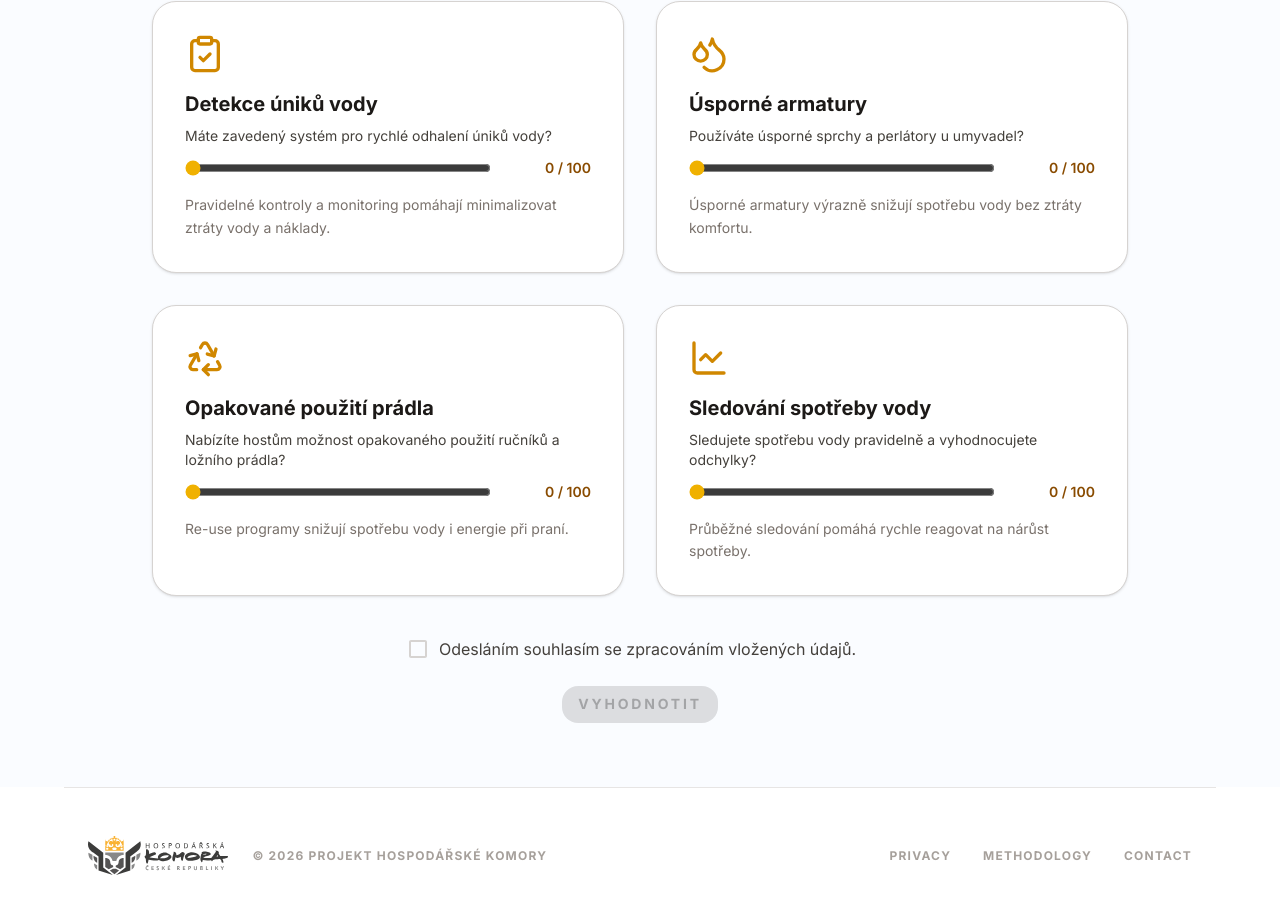
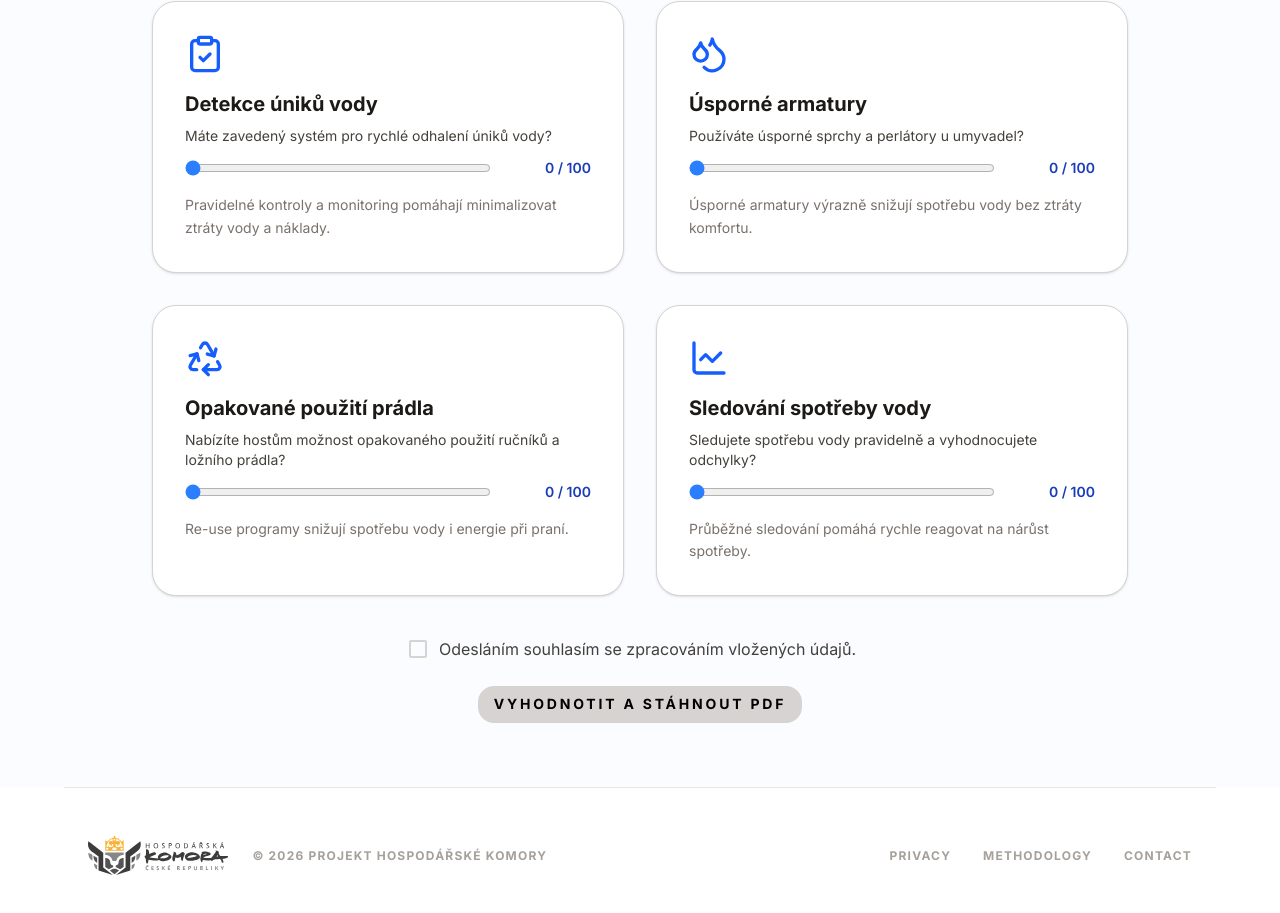
Before and after one commit to qwerjorsag/GreenPack, a React (Vite) app: page /wateraudit in a window 1280 px wide. Shown: the part 635-1548 px from the top of the page. Built offline with nearby package versions, Linux system fonts and the light colour scheme.

Commit message:
vygenerovane self audity a nastylovane. dynamicky jdou pridat na stranku, navbary meni barvu

```diff
--- /dev/null
+++ b/src/components/HomeTile/HomeTile.tsx
@@ -0,0 +1,46 @@
+import React from 'react';
+import { Link } from 'react-router-dom';
+import { ChevronRight } from 'lucide-react';
+
+type Props = {
+  title: string;
+  description: string;
+  icon: React.ReactNode;
+  path: string;
+  color: string;
+  hoverBorder: string;
+  hoverShadow: string;
+  ctaText: string;
+  ctaLabel: string;
+};
+
+export default function HomeTile({
+  title,
+  description,
+  icon,
+  path,
+  color,
+  hoverBorder,
+  hoverShadow,
+  ctaText,
+  ctaLabel,
+}: Props) {
+  return (
+    <Link
+      to={path}
+      className={`group block h-full bg-white rounded-[2.5rem] p-10 shadow-sm border border-stone-200 hover:shadow-2xl hover:scale-[1.02] transition-all duration-500 ${hoverBorder} ${hoverShadow}`}
+    >
+      <div className={`w-16 h-16 ${color} rounded-2xl flex items-center justify-center mb-6 group-hover:scale-110 transition-transform`}>
+        {icon}
+      </div>
+      <h3 className="text-2xl font-bold mb-3">{title}</h3>
+      <p className="text-stone-500 text-sm leading-relaxed mb-6">
+        {description}
+      </p>
+      <div className={`flex items-center gap-2 font-bold text-sm uppercase tracking-widest ${ctaText}`}>
+        {ctaLabel}
+        <ChevronRight className="w-4 h-4 group-hover:translate-x-1 transition-transform" />
+      </div>
+    </Link>
+  );
+}
--- /dev/null
+++ b/src/components/HomeTile/index.ts
@@ -0,0 +1 @@
+export { default } from './HomeTile';
--- a/src/components/Navbar/Navbar.tsx
+++ b/src/components/Navbar/Navbar.tsx
@@ -25,16 +25,19 @@ export default function Navbar() {
       case '/electricity': return { bg: 'bg-yellow-400', text: 'text-black', border: 'border-black', hover: 'hover:bg-black/10', active: 'bg-black/10 text-black', inactive: 'text-black/70 hover:text-black' };
       case '/electricityaudit': return { bg: 'bg-yellow-400', text: 'text-black', border: 'border-black', hover: 'hover:bg-black/10', active: 'bg-black/10 text-black', inactive: 'text-black/70 hover:text-black' };
       case '/water': return { bg: 'bg-blue-900', text: 'text-white', border: 'border-black', hover: 'hover:bg-white/20', active: 'bg-white/20 text-white', inactive: 'text-white/70 hover:text-white' };
+      case '/wateraudit': return { bg: 'bg-blue-900', text: 'text-white', border: 'border-black', hover: 'hover:bg-white/20', active: 'bg-white/20 text-white', inactive: 'text-white/70 hover:text-white' };
       case '/waste': return { bg: 'bg-stone-900', text: 'text-white', border: 'border-black', hover: 'hover:bg-white/15', active: 'bg-white/15 text-white', inactive: 'text-white/70 hover:text-white' };
+      case '/wasteaudit': return { bg: 'bg-stone-900', text: 'text-white', border: 'border-black', hover: 'hover:bg-white/15', active: 'bg-white/15 text-white', inactive: 'text-white/70 hover:text-white' };
       default: return { bg: 'bg-emerald-900', text: 'text-white', border: 'border-black', hover: 'hover:bg-white/20', active: 'bg-white/20 text-white', inactive: 'text-white/70 hover:text-white' };
     }
   };
 
   const theme = getTheme();
   const isElectricity = location.pathname === '/electricity' || location.pathname === '/electricityaudit';
+  const useBlackLogo = isElectricity;
   const logoSrc = i18n.language === 'cs'
-    ? (isElectricity ? logoCzBlack : logoCzWhite)
-    : (isElectricity ? logoEnBlack : logoEnWhite);
+    ? (useBlackLogo ? logoCzBlack : logoCzWhite)
+    : (useBlackLogo ? logoEnBlack : logoEnWhite);
 
   const navLinks = [
     { path: '/', icon: <Home className="w-4 h-4" />, label: isCs ? 'Domů' : 'Home' },
--- a/src/components/SelfAuditCard/SelfAuditCard.tsx
+++ b/src/components/SelfAuditCard/SelfAuditCard.tsx
@@ -11,6 +11,7 @@ interface SelfAuditCardProps {
   showRatingValueColor?: boolean;
   showRating?: boolean;
   icon: React.ReactNode;
+  themeColor?: 'yellow' | 'blue' | 'stone';
 }
 
 export default function SelfAuditCard({
@@ -24,10 +25,17 @@ export default function SelfAuditCard({
   showRating = false,
   showRatingValueColor = false,
   icon,
+  themeColor = 'yellow',
 }: SelfAuditCardProps) {
+  const theme = {
+    yellow: { icon: 'text-yellow-600', accent: 'accent-yellow-500', value: 'text-yellow-800' },
+    blue: { icon: 'text-blue-600', accent: 'accent-blue-500', value: 'text-blue-800' },
+    stone: { icon: 'text-stone-700', accent: 'accent-stone-500', value: 'text-stone-700' },
+  }[themeColor];
+
   return (
     <div className="bg-white p-8 rounded-3xl border border-stone-300 shadow-sm">
-      <div className="mb-4 text-yellow-600">{icon}</div>
+      <div className={`mb-4 ${theme.icon}`}>{icon}</div>
       <h3 className="text-xl font-bold mb-2">{title}</h3>
       {question ? (
         <p className="text-sm text-stone-700 mb-3">{question}</p>
@@ -41,11 +49,11 @@ export default function SelfAuditCard({
           step={1}
           value={value}
           onChange={(e) => onChange(Number(e.target.value))}
-          className="w-full accent-yellow-500"
+          className={`w-full ${theme.accent}`}
         />
         <div
           className={`min-w-[84px] text-right text-sm font-semibold ${
-            showRatingValueColor ? ratingColorClass ?? 'text-yellow-800' : 'text-yellow-800'
+            showRatingValueColor ? ratingColorClass ?? theme.value : theme.value
           }`}
         >
           {value} / 100
--- a/src/components/ui/PrimaryButton/PrimaryButton.tsx
+++ b/src/components/ui/PrimaryButton/PrimaryButton.tsx
@@ -7,16 +7,31 @@ type Props = {
   onClick?: () => void;
   disabled?: boolean;
   className?: string;
+  themeColor?: 'yellow' | 'blue' | 'stone';
 };
 
-export default function PrimaryButton({ children, onClick, disabled, className }: Props) {
+export default function PrimaryButton({ children, onClick, disabled, className, themeColor = 'yellow' }: Props) {
+  const theme = {
+    yellow: { bg: '#facc15', hover: '#fbbf24', shadow: 'rgba(113, 63, 18, 0.1)', text: '#000000' },
+    blue: { bg: '#2563eb', hover: '#3b82f6', shadow: 'rgba(30, 58, 138, 0.2)', text: '#ffffff' },
+    stone: { bg: '#1c1917', hover: '#292524', shadow: 'rgba(28, 25, 23, 0.2)', text: '#ffffff' },
+  }[themeColor];
+
   return (
     <Button
       variant="contained"
       onClick={onClick}
       disabled={disabled}
+      sx={{
+        backgroundColor: theme.bg,
+        color: theme.text,
+        boxShadow: `0 10px 20px -10px ${theme.shadow}`,
+        transition: 'transform 0.35s ease, background-color 0.35s ease, box-shadow 0.35s ease',
+        '&:hover': { backgroundColor: theme.hover, transform: 'scale(1.05)' },
+        '&.Mui-disabled': { backgroundColor: '#d6d3d1', color: '#000000' },
+      }}
       className={clsx(
-        'px-6 py-3 rounded-2xl bg-yellow-500 text-black font-bold uppercase tracking-widest text-sm shadow-md shadow-yellow-900/10 hover:bg-yellow-400 transition-all disabled:bg-stone-300 disabled:text-black disabled:cursor-not-allowed cursor-pointer',
+        'px-6 py-3 rounded-2xl font-bold uppercase tracking-widest text-sm transition-all disabled:cursor-not-allowed cursor-pointer',
         className
       )}
     >
--- /dev/null
+++ b/src/data/homeTiles.json
@@ -0,0 +1,110 @@
+{
+  "tiles": [
+    {
+      "id": "electricity",
+      "icon": "electricity",
+      "path": "/electricity",
+      "color": "bg-amber-50",
+      "hoverBorder": "hover:border-amber-500",
+      "hoverShadow": "hover:shadow-amber-900/10",
+      "ctaText": "text-amber-700",
+      "title": {
+        "cs": "Elektřina",
+        "en": "Electricity"
+      },
+      "description": {
+        "cs": "Sledování spotřeby energie a obnovitelných zdrojů.",
+        "en": "Track energy consumption and renewable sources."
+      }
+    },
+    {
+      "id": "water",
+      "icon": "water",
+      "path": "/water",
+      "color": "bg-blue-50",
+      "hoverBorder": "hover:border-blue-500",
+      "hoverShadow": "hover:shadow-blue-900/10",
+      "ctaText": "text-blue-600",
+      "title": {
+        "cs": "Voda",
+        "en": "Water"
+      },
+      "description": {
+        "cs": "Analýza spotřeby vody a recyklace.",
+        "en": "Analyze water usage and recycling."
+      }
+    },
+    {
+      "id": "waste",
+      "icon": "waste",
+      "path": "/waste",
+      "color": "bg-stone-100",
+      "hoverBorder": "hover:border-stone-500",
+      "hoverShadow": "hover:shadow-stone-900/10",
+      "ctaText": "text-stone-700",
+      "title": {
+        "cs": "Odpad",
+        "en": "Waste"
+      },
+      "description": {
+        "cs": "Správa odpadu a efektivita recyklace.",
+        "en": "Waste management and recycling efficiency."
+      }
+    },
+    {
+      "id": "self-audit-electricity",
+      "icon": "electricity",
+      "path": "/electricityaudit",
+      "color": "bg-amber-50",
+      "hoverBorder": "hover:border-amber-500",
+      "hoverShadow": "hover:shadow-amber-900/10",
+      "ctaText": "text-amber-700",
+      "title": {
+        "cs": "Self-Audit elektřiny",
+        "en": "Electricity Self-Audit"
+      },
+      "description": {
+        "cs": "Rychlé zhodnocení úspor a opatření pro váš provoz.",
+        "en": "Quick assessment of savings and measures for your operation."
+      }
+    },
+    {
+      "id": "self-audit-water",
+      "icon": "water",
+      "path": "/wateraudit",
+      "color": "bg-blue-50",
+      "hoverBorder": "hover:border-blue-500",
+      "hoverShadow": "hover:shadow-blue-900/10",
+      "ctaText": "text-blue-600",
+      "title": {
+        "cs": "Self-Audit vody",
+        "en": "Water Self-Audit"
+      },
+      "description": {
+        "cs": "Rychlé zhodnocení spotřeby vody a úsporných opatření.",
+        "en": "Quick assessment of water use and saving measures."
+      }
+    },
+    {
+      "id": "self-audit-waste",
+      "icon": "waste",
+      "path": "/wasteaudit",
+      "color": "bg-stone-100",
+      "hoverBorder": "hover:border-stone-500",
+      "hoverShadow": "hover:shadow-stone-900/10",
+      "ctaText": "text-stone-700",
+      "title": {
+        "cs": "Self-Audit odpadu",
+        "en": "Waste Self-Audit"
+      },
+      "description": {
+        "cs": "Rychlé zhodnocení třídění a prevence odpadu.",
+        "en": "Quick assessment of waste sorting and prevention."
+      }
+    }
+  ],
+  "cta": {
+    "cs": "Více informací",
+    "en": "Learn More"
+  }
+}
--- a/src/pages/Home.tsx
+++ b/src/pages/Home.tsx
@@ -1,80 +1,26 @@
 import React from 'react';
 import { useTranslation } from 'react-i18next';
 import { motion } from 'motion/react';
-import { Link } from 'react-router-dom';
-import { Zap, Droplets, Trash2, ChevronRight } from 'lucide-react';
+import { Zap, Droplets, Trash2 } from 'lucide-react';
+import HomeTile from '../components/HomeTile';
+import tilesData from '../data/homeTiles.json';
 
 export default function Home() {
   const { t, i18n } = useTranslation();
 
-  const tiles = [
-    {
-      id: 'electricity',
-      title: i18n.language === 'cs' ? 'Elektřina' : 'Electricity',
-      description: i18n.language === 'cs' ? 'Sledování spotřeby energie a obnovitelných zdrojů.' : 'Track energy consumption and renewable sources.',
-      icon: <Zap className="w-8 h-8 text-amber-600 group-hover:text-amber-700 transition-colors" />,
-      path: '/electricity',
-      color: 'bg-amber-50',
-      hoverBorder: 'hover:border-amber-500',
-      hoverShadow: 'hover:shadow-amber-900/10',
-      ctaText: 'text-amber-700'
-    },
-    {
-      id: 'water',
-      title: i18n.language === 'cs' ? 'Voda' : 'Water',
-      description: i18n.language === 'cs' ? 'Analýza spotřeby vody a recyklace.' : 'Analyze water usage and recycling.',
-      icon: <Droplets className="w-8 h-8 text-blue-600 group-hover:text-blue-700 transition-colors" />,
-      path: '/water',
-      color: 'bg-blue-50',
-      hoverBorder: 'hover:border-blue-500',
-      hoverShadow: 'hover:shadow-blue-900/10',
-      ctaText: 'text-blue-600'
-    },
-    {
-      id: 'waste',
-      title: i18n.language === 'cs' ? 'Odpad' : 'Waste',
-      description: i18n.language === 'cs' ? 'Správa odpadu a efektivita recyklace.' : 'Waste management and recycling efficiency.',
-      icon: <Trash2 className="w-8 h-8 text-stone-700 group-hover:text-stone-800 transition-colors" />,
-      path: '/waste',
-      color: 'bg-stone-100',
-      hoverBorder: 'hover:border-stone-500',
-      hoverShadow: 'hover:shadow-stone-900/10',
-      ctaText: 'text-stone-700'
-    },
-    {
-      id: 'self-audit-electricity',
-      title: i18n.language === 'cs' ? 'Self-Audit elektřiny' : 'Electricity Self-Audit',
-      description: i18n.language === 'cs' ? 'Rychlé zhodnocení úspor a opatření pro váš provoz.' : 'Quick assessment of savings and measures for your operation.',
-      icon: <Zap className="w-8 h-8 text-amber-600 group-hover:text-amber-700 transition-colors" />,
-      path: '/electricityaudit',
-      color: 'bg-amber-50',
-      hoverBorder: 'hover:border-amber-500',
-      hoverShadow: 'hover:shadow-amber-900/10',
-      ctaText: 'text-amber-700'
-    },
-    {
-      id: 'self-audit-water',
-      title: i18n.language === 'cs' ? 'Self-Audit vody' : 'Water Self-Audit',
-      description: i18n.language === 'cs' ? 'Rychlé zhodnocení spotřeby vody a úsporných opatření.' : 'Quick assessment of water use and saving measures.',
-      icon: <Droplets className="w-8 h-8 text-blue-600 group-hover:text-blue-700 transition-colors" />,
-      path: '/wateraudit',
-      color: 'bg-blue-50',
-      hoverBorder: 'hover:border-blue-500',
-      hoverShadow: 'hover:shadow-blue-900/10',
-      ctaText: 'text-blue-600'
-    },
-    {
-      id: 'self-audit-waste',
-      title: i18n.language === 'cs' ? 'Self-Audit odpadu' : 'Waste Self-Audit',
-      description: i18n.language === 'cs' ? 'Rychlé zhodnocení třídění a prevence odpadu.' : 'Quick assessment of waste sorting and prevention.',
-      icon: <Trash2 className="w-8 h-8 text-stone-700 group-hover:text-stone-800 transition-colors" />,
-      path: '/wasteaudit',
-      color: 'bg-stone-100',
-      hoverBorder: 'hover:border-stone-500',
-      hoverShadow: 'hover:shadow-stone-900/10',
-      ctaText: 'text-stone-700'
-    }
-  ];
+  const iconMap: Record<string, React.ReactNode> = {
+    electricity: <Zap className="w-8 h-8 text-amber-600 group-hover:text-amber-700 transition-colors" />,
+    water: <Droplets className="w-8 h-8 text-blue-600 group-hover:text-blue-700 transition-colors" />,
+    waste: <Trash2 className="w-8 h-8 text-stone-700 group-hover:text-stone-800 transition-colors" />,
+  };
+
+  const tiles = tilesData.tiles.map((tile) => ({
+    ...tile,
+    title: i18n.language === 'cs' ? tile.title.cs : tile.title.en,
+    description: i18n.language === 'cs' ? tile.description.cs : tile.description.en,
+    icon: iconMap[tile.icon],
+    ctaLabel: i18n.language === 'cs' ? tilesData.cta.cs : tilesData.cta.en,
+  }));
 
   return (
     <div className="min-h-screen bg-emerald-50/50 font-sans text-stone-900">
@@ -136,22 +82,17 @@ export default function Home() {
               animate={{ opacity: 1, y: 0 }}
               transition={{ delay: 0.3 + idx * 0.1 }}
             >
-              <Link
-                to={tile.path}
-                className={`group block h-full bg-white rounded-[2.5rem] p-10 shadow-sm border border-stone-200 hover:shadow-2xl hover:scale-[1.02] transition-all duration-500 ${tile.hoverBorder} ${tile.hoverShadow}`}
-              >
-                <div className={`w-16 h-16 ${tile.color} rounded-2xl flex items-center justify-center mb-6 group-hover:scale-110 transition-transform`}>
-                  {tile.icon}
-                </div>
-                <h3 className="text-2xl font-bold mb-3">{tile.title}</h3>
-                <p className="text-stone-500 text-sm leading-relaxed mb-6">
-                  {tile.description}
-                </p>
-                <div className={`flex items-center gap-2 font-bold text-sm uppercase tracking-widest ${tile.ctaText}`}>
-                  {i18n.language === 'cs' ? 'Více informací' : 'Learn More'}
-                  <ChevronRight className="w-4 h-4 group-hover:translate-x-1 transition-transform" />
-                </div>
-              </Link>
+              <HomeTile
+                title={tile.title}
+                description={tile.description}
+                icon={tile.icon}
+                path={tile.path}
+                color={tile.color}
+                hoverBorder={tile.hoverBorder}
+                hoverShadow={tile.hoverShadow}
+                ctaText={tile.ctaText}
+                ctaLabel={tile.ctaLabel}
+              />
             </motion.div>
           ))}
         </div>
--- a/src/pages/SelfAuditElectricity.tsx
+++ b/src/pages/SelfAuditElectricity.tsx
@@ -188,6 +188,7 @@ export default function SelfAuditElectricity() {
               showRatingValueColor={showEvaluation}
               showRating={showEvaluation}
               icon={card.icon}
+              themeColor="yellow"
             />
           ))}
         </div>
@@ -207,8 +208,9 @@ export default function SelfAuditElectricity() {
             <PrimaryButton
               onClick={handleSubmit}
               disabled={!consent || isSubmitting}
+              themeColor="yellow"
             >
-              {isSubmitting ? (isCs ? 'Vyhodnocuji...' : 'Evaluating...') : (isCs ? 'Vyhodnotit' : 'Evaluate')}
+              {isSubmitting ? (isCs ? 'Vyhodnocuji...' : 'Evaluating...') : (isCs ? 'Vyhodnotit a stáhnout PDF' : 'Evaluate and download PDF')}
             </PrimaryButton>
             {showPdfButton ? (
               <SecondaryButton
--- a/src/pages/SelfAuditWaste.tsx
+++ b/src/pages/SelfAuditWaste.tsx
@@ -152,6 +152,7 @@ export default function SelfAuditWaste() {
               showRatingValueColor={showEvaluation}
               showRating={showEvaluation}
               icon={card.icon}
+              themeColor="stone"
             />
           ))}
         </div>
@@ -168,8 +169,8 @@ export default function SelfAuditWaste() {
                 : 'By submitting, I agree to the processing of the provided data.'}
               themeColor="stone"
             />
-            <PrimaryButton onClick={handleSubmit} disabled={!consent || isSubmitting}>
-              {isSubmitting ? (isCs ? 'Vyhodnocuji...' : 'Evaluating...') : (isCs ? 'Vyhodnotit' : 'Evaluate')}
+            <PrimaryButton onClick={handleSubmit} disabled={!consent || isSubmitting} themeColor="stone">
+              {isSubmitting ? (isCs ? 'Vyhodnocuji...' : 'Evaluating...') : (isCs ? 'Vyhodnotit a stáhnout PDF' : 'Evaluate and download PDF')}
             </PrimaryButton>
             {showPdfButton ? (
               <SecondaryButton
--- a/src/pages/SelfAuditWater.tsx
+++ b/src/pages/SelfAuditWater.tsx
@@ -151,6 +151,7 @@ export default function SelfAuditWater() {
               showRatingValueColor={showEvaluation}
               showRating={showEvaluation}
               icon={card.icon}
+              themeColor="blue"
             />
           ))}
         </div>
@@ -167,8 +168,8 @@ export default function SelfAuditWater() {
                 : 'By submitting, I agree to the processing of the provided data.'}
               themeColor="blue"
             />
-            <PrimaryButton onClick={handleSubmit} disabled={!consent || isSubmitting}>
-              {isSubmitting ? (isCs ? 'Vyhodnocuji...' : 'Evaluating...') : (isCs ? 'Vyhodnotit' : 'Evaluate')}
+            <PrimaryButton onClick={handleSubmit} disabled={!consent || isSubmitting} themeColor="blue">
+              {isSubmitting ? (isCs ? 'Vyhodnocuji...' : 'Evaluating...') : (isCs ? 'Vyhodnotit a stáhnout PDF' : 'Evaluate and download PDF')}
             </PrimaryButton>
             {showPdfButton ? (
               <SecondaryButton
```
